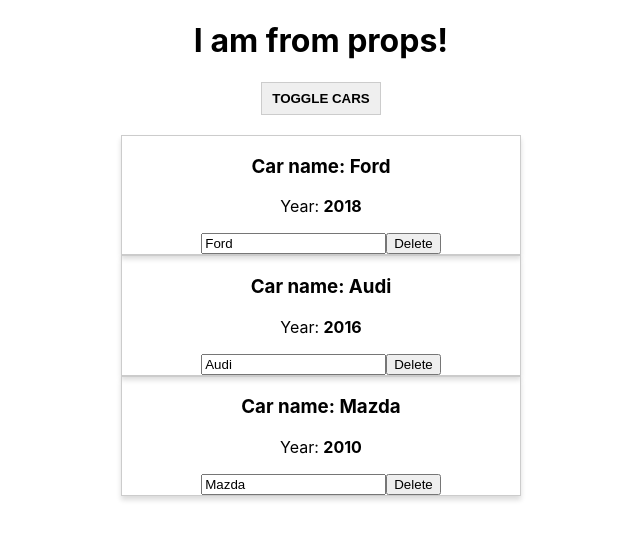
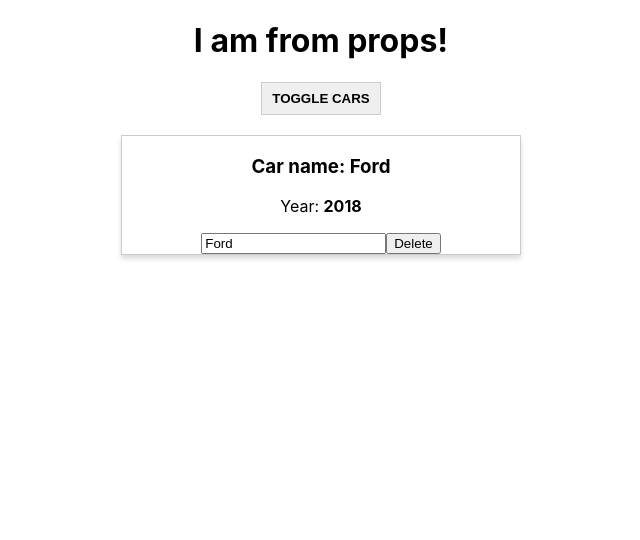
Before and after one commit to Loriella/react-theory, a React app: page / in a window 1280 px wide. Both pictures are taken after a click on the button "TOGGLE CARS". Shown: the top 540 px of the page, without its empty margins (319-959 px from the left). Built offline with nearby package versions, Linux system fonts and the light colour scheme.

Commit message:
Life cycle change

```diff
--- a/src/App.js
+++ b/src/App.js
@@ -11,8 +11,8 @@
     this.state = {
       cars: [
         {name: 'Ford', year: 2018},
-        {name: 'Audi', year: 2016},
-        {name: 'Mazda', year: 2010}
+        // {name: 'Audi', year: 2016},
+        // {name: 'Mazda', year: 2010}
       ],
       pageTitle: 'React components',
       showCars: false
--- a/src/Car/Car.js
+++ b/src/Car/Car.js
@@ -1,9 +1,28 @@
 import React, {Component} from 'react';
-import Radium from 'radium'
+// import Radium from 'radium'
 import classes from './Car.css'
 
 class Car extends Component {
+
+  componentWillReceiveProps(nextProps) {
+    console.log('Car componentWillReceiveProps', nextProps)
+  }
+
+  shouldComponentUpdate(nextProps, nextState) {
+    console.log('Car shouldComponentUpdate', nextProps, nextState);
+    return nextProps.name.trim() !== this.props.name.trim()
+  }
+
+  componentWillUpdate(nextProps, nextState) {
+    console.log('Car componentWillUpdate', nextProps, nextState)
+  }
+
+  componentDidUpdate() {
+    console.log('Car componentDidUpdate')
+  }
+
   render() {
+    console.log('Car render');
     const inputClasses = [classes.input];
 
     if (this.props.name !== '') {
@@ -42,4 +61,4 @@
   }
 }
 
-export default Radium(Car);
+export default Car;
```
